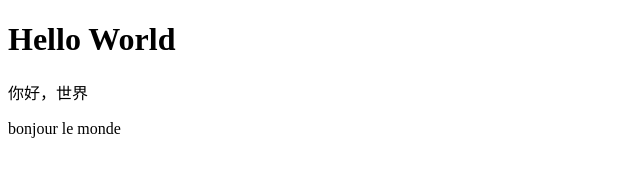
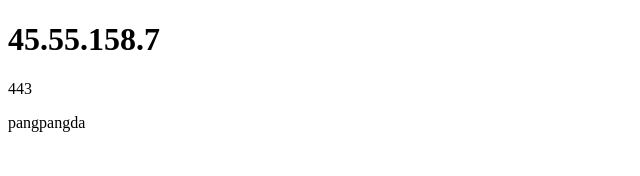
Before and after one commit to ChadSang/chadsang.github.io, a plain HTML site: page index.html in a window 1280 px wide. Shown: the whole page, without its empty margins (0-640 px from the left). Drawn offline with Linux system fonts and the light colour scheme.

Commit message:
Update index.html

```diff
--- a/index.html
+++ b/index.html
@@ -1,8 +1,8 @@
 <!DOCTYPE html>
 <html>
 <body>
-<h1>Hello World</h1>
-<p>你好，世界</p>
-<p>bonjour le monde</p>
+<h1>45.55.158.7</h1>
+<p>443</p>
+<p>pangpangda</p>
 </body>
 </html>
```
